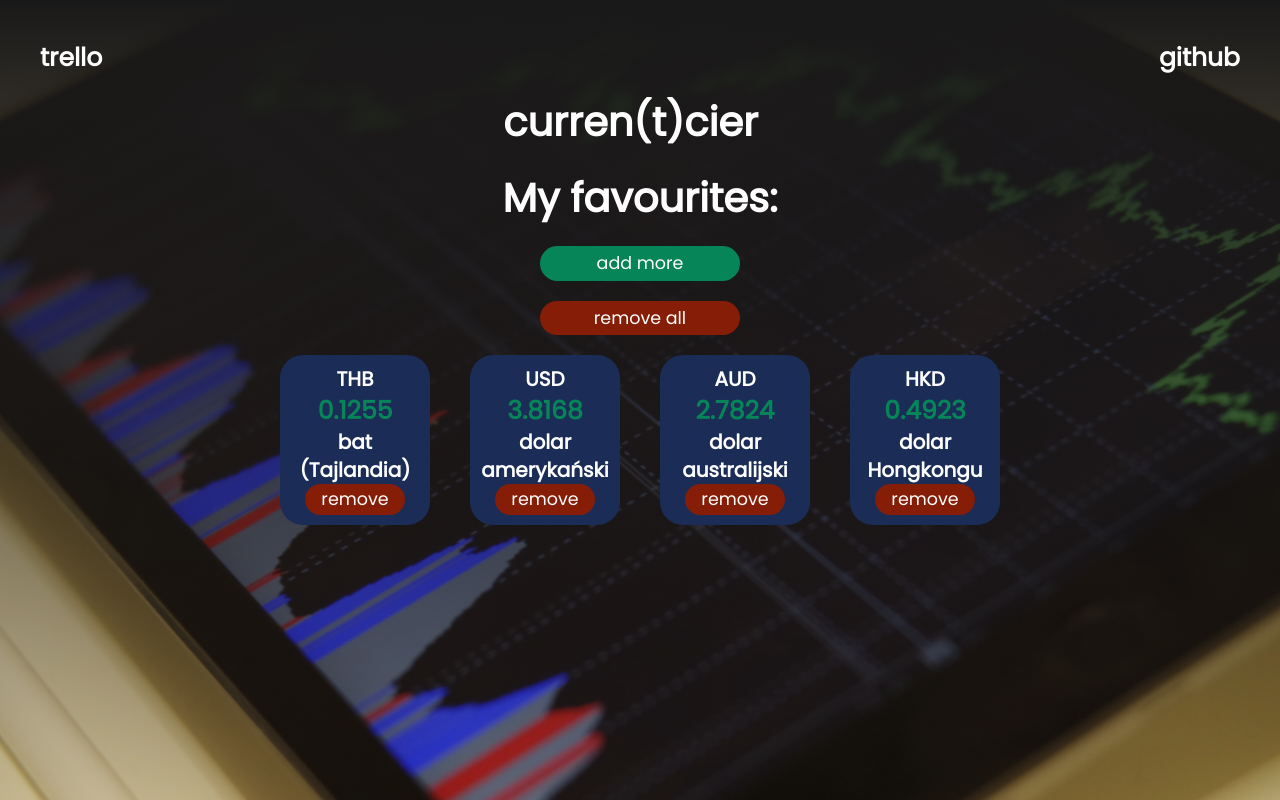
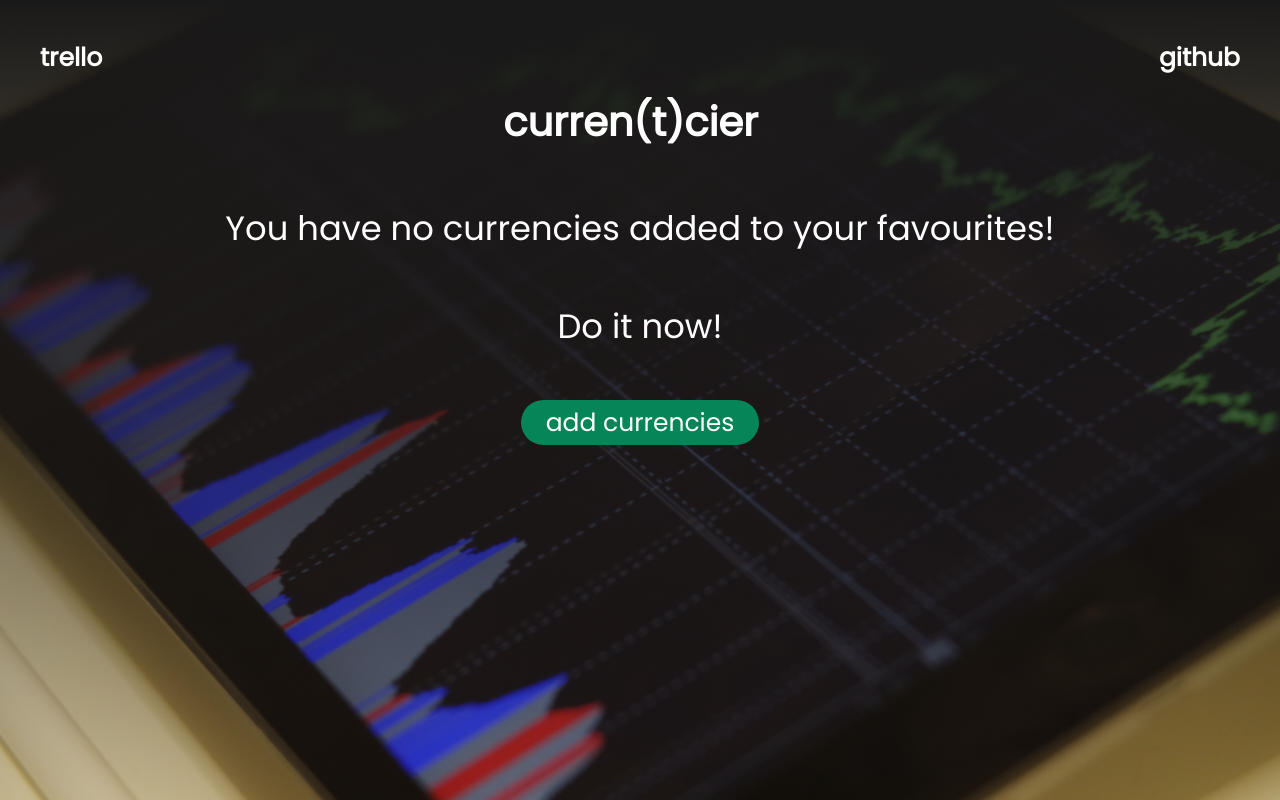
Before and after one commit to mat-karpowicz/currencier, a React (Create React App) app: page / in a window 1280 px wide. Built offline with nearby package versions, Linux system fonts and the light colour scheme.

Commit message:
[BW-09] Adds add/remove favourite currency logic

```diff
--- a/src/ContextAPI/CurrenciesContext.js
+++ b/src/ContextAPI/CurrenciesContext.js
@@ -1,5 +1,5 @@
 import React, { createContext, useState } from 'react';
-import PropTypes from 'prop-types';
+import PropTypes, { element } from 'prop-types';
 
 export const CurrenciesContext = createContext();
 
@@ -45,5 +45,5 @@ export const CurrenciesProvider = ({ children }) => {
 };
 
 CurrenciesProvider.propTypes = {
-  children: PropTypes.element.isRequired,
+  children: PropTypes.arrayOf(element).isRequired,
 };
--- a/src/ContextAPI/MyFavsContext.js
+++ b/src/ContextAPI/MyFavsContext.js
@@ -4,28 +4,7 @@ import PropTypes from 'prop-types';
 export const MyFavsContext = createContext();
 
 export const MyFavsProvider = ({ children }) => {
-  const [myFavsCurrencies, setMyFavsCurrencies] = useState([
-    {
-      currency: 'bat (Tajlandia)',
-      code: 'THB',
-      mid: 0.1255,
-    },
-    {
-      currency: 'dolar amerykański',
-      code: 'USD',
-      mid: 3.8168,
-    },
-    {
-      currency: 'dolar australijski',
-      code: 'AUD',
-      mid: 2.7824,
-    },
-    {
-      currency: 'dolar Hongkongu',
-      code: 'HKD',
-      mid: 0.4923,
-    },
-  ]);
+  const [myFavsCurrencies, setMyFavsCurrencies] = useState([]);
 
   return (
     <MyFavsContext.Provider value={[myFavsCurrencies, setMyFavsCurrencies]}>
--- a/src/components/AddFavourite.jsx
+++ b/src/components/AddFavourite.jsx
@@ -6,18 +6,19 @@ import Currency from './Currency';
 
 // CONTEXT
 import { CurrenciesContext } from '../ContextAPI/CurrenciesContext';
+import { MyFavsContext } from '../ContextAPI/MyFavsContext';
 
 function AddFavourite({ setAddComponentDisplay }) {
-  // eslint-disable-next-line
-  const [currencies, setCurrencies] = useContext(CurrenciesContext);
+  const [currencies] = useContext(CurrenciesContext);
+  const [MyFavsCurrencies] = useContext(MyFavsContext);
   const [displayCurrencies, setDisplayCurrencies] = useState(currencies);
 
   const search = (e) => {
     const searchQuery = e.target.value.toLowerCase();
-    const filteredCurrencies = currencies.filter((el) => {
+    const filteredCurrencies = currencies.filter((currency) => {
       return (
-        el.currency.toLowerCase().indexOf(searchQuery) !== -1 ||
-        el.code.toLowerCase().indexOf(searchQuery) !== -1
+        currency.currency.toLowerCase().indexOf(searchQuery) !== -1 ||
+        currency.code.toLowerCase().indexOf(searchQuery) !== -1
       );
     });
     return setDisplayCurrencies(filteredCurrencies);
@@ -39,14 +40,25 @@ function AddFavourite({ setAddComponentDisplay }) {
         go back
       </button>
       <div className="currency-container flex flex-jc-c">
-        {displayCurrencies.map(({ currency, mid, code }) => {
+        {displayCurrencies
+          .filter((currency) => {
+            if (
+              MyFavsCurrencies.some((favCurr) => favCurr.code === currency.code)
+            ) {
+              return null;
+            }
+            return currency;
+          })
+          .map(({ currency, mid, code }) => {
             return (
               <Currency
-              key={currency.code}
+                key={code}
                 currency={currency}
                 mid={mid}
                 code={code}
                 btnType
+                displayCurrencies={displayCurrencies}
+                setDisplayCurrencies={setDisplayCurrencies}
               />
             );
           })}
--- a/src/components/Currency.jsx
+++ b/src/components/Currency.jsx
@@ -1,18 +1,53 @@
-import React from 'react';
+import React, { useContext } from 'react';
 import PropTypes from 'prop-types';
 
-function Currency({ currency, mid, code, btnType }) {
+// CONTEXT
+import { MyFavsContext } from '../ContextAPI/MyFavsContext';
+
+function Currency({
+  currency,
+  mid,
+  code,
+  btnType,
+  displayCurrencies,
+  setDisplayCurrencies,
+}) {
+  const [myFavsCurrencies, setMyFavsCurrencies] = useContext(MyFavsContext);
+
+  const addCurrency = () => {
+    setMyFavsCurrencies([...myFavsCurrencies, { currency, mid, code }]);
+    const filteredDisplayCurrencies = displayCurrencies.filter((curr) => {
+      return curr.code !== code;
+    });
+    setDisplayCurrencies(filteredDisplayCurrencies);
+  };
+
+  const removeCurrency = () => {
+    const filteredFavsCurrencies = myFavsCurrencies.filter((curr) => {
+      return curr.code !== code;
+    });
+    setMyFavsCurrencies(filteredFavsCurrencies);
+  };
+
   return (
     <div className="currency flex flex-col flex-ai-c flex-jc-sb">
       <h3 className="currency-info">{code}</h3>
       <h3 className="currency-rate">{mid}</h3>
       <h3 className="currency-info">{currency}</h3>
       {btnType ? (
-        <button type="button" className="btn add-btn">
+        <button
+          type="button"
+          className="btn add-btn"
+          onClick={() => addCurrency()}
+        >
           add
         </button>
       ) : (
-        <button type="button" className="btn remove-btn">
+        <button
+          type="button"
+          className="btn remove-btn"
+          onClick={() => removeCurrency()}
+        >
           remove
         </button>
       )}
@@ -20,11 +55,18 @@ function Currency({ currency, mid, code, btnType }) {
   );
 }
 
+Currency.defaultProps = {
+  displayCurrencies: null,
+  setDisplayCurrencies: null,
+};
+
 Currency.propTypes = {
   currency: PropTypes.string.isRequired,
   mid: PropTypes.number.isRequired,
   code: PropTypes.string.isRequired,
   btnType: PropTypes.bool.isRequired,
+  displayCurrencies: PropTypes.arrayOf(Object),
+  setDisplayCurrencies: PropTypes.func,
 };
 
 export default Currency;
--- a/src/components/MyFavourites.jsx
+++ b/src/components/MyFavourites.jsx
@@ -8,7 +8,11 @@ import Currency from './Currency';
 import { MyFavsContext } from '../ContextAPI/MyFavsContext';
 
 function MyFavourites({ setAddComponentDisplay }) {
-  const [myFavsCurrencies] = useContext(MyFavsContext);
+  const [myFavsCurrencies, setMyFavsCurrencies] = useContext(MyFavsContext);
+
+  const removeAllFavs = () => {
+    setMyFavsCurrencies([]);
+  };
 
   return (
     <div className="favs-container flex flex-col">
@@ -20,7 +24,11 @@ function MyFavourites({ setAddComponentDisplay }) {
       >
         add more
       </button>
-      <button type="button" className="btn fav-btn remove-all-btn">
+      <button
+        type="button"
+        className="btn fav-btn remove-all-btn"
+        onClick={() => removeAllFavs()}
+      >
         remove all
       </button>
       <div className="currency-container flex flex-jc-c">
@@ -30,7 +38,7 @@ function MyFavourites({ setAddComponentDisplay }) {
               currency={currency}
               mid={mid}
               code={code}
-              key={currency.code}
+              key={code}
               btnType={false}
             />
           );
```
Lines whose indentation alone changed are shown as unchanged.
